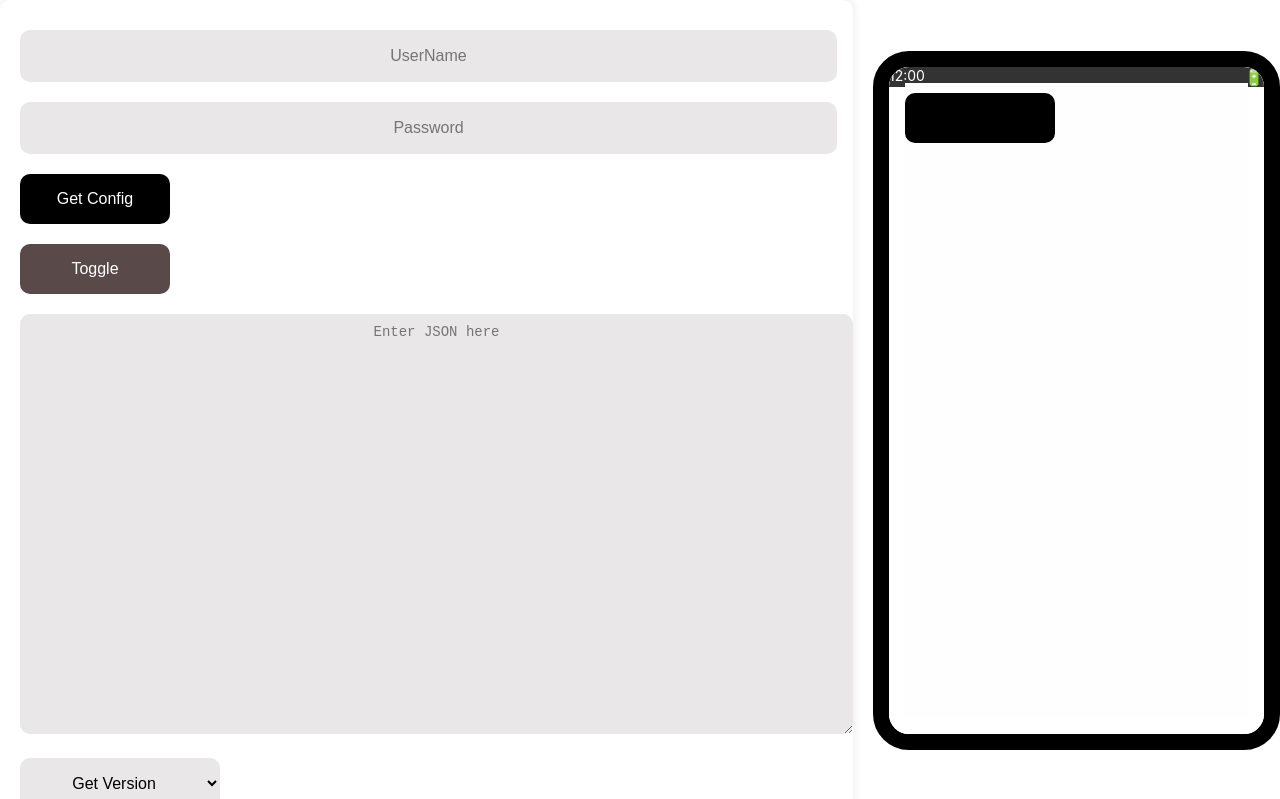
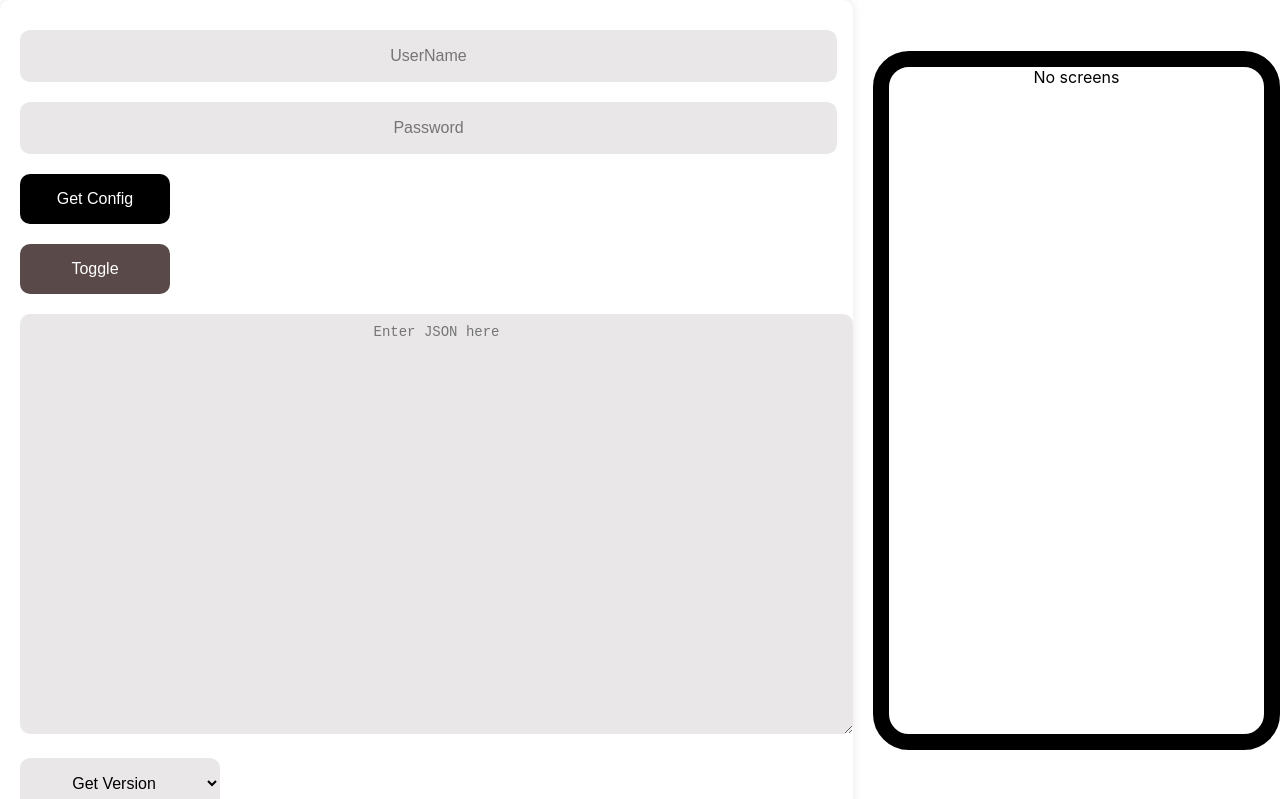
Before and after one commit to Amrock99/POSinator, a React (Create React App) app in the folder razorpay-pos/: page / in a window 1280 px wide. Shown: the top 799 px of the page. Built offline with nearby package versions, Linux system fonts and the light colour scheme.

Commit message:
basic render

```diff
--- a/razorpay-pos/src/App.js
+++ b/razorpay-pos/src/App.js
@@ -1,39 +1,16 @@
-// import "./App.css";
-// import CodeEditor from "./components/CodeEditor";
-// import Emulator from "./components/Emulator";
-// import { useState } from "react";
-
-// const App = () => {
-//   const [codeToRun, setCodeToRun] = useState("");
-
-//   const handleRunCode = (code) => {
-//     setCodeToRun(code);
-//   };
-
-//   return (
-//     <div className="app-container">
-//       <div className="editor-container">
-//         <CodeEditor onRun={handleRunCode} />
-//       </div>
-//       <div className="emulator-container">
-//         <Emulator code={codeToRun} />
-//       </div>
-//     </div>
-//   );
-// };
-
-// export default App;
-
-import React from "react";
+import React, { useState } from "react";
 import "./App.css";
 import "./components/LeftPanel";
 import Emulator from "./components/Emulator";
 import LeftPanel from "./components/LeftPanel";
+
 function App() {
+  const [data, setData] = useState();
+
   return (
     <div className="container">
-      <LeftPanel />
-      <Emulator />
+      <LeftPanel setData={setData} />
+      <Emulator data={data} />
     </div>
   );
 }
--- a/razorpay-pos/src/components/Emulator.js
+++ b/razorpay-pos/src/components/Emulator.js
@@ -1,104 +1,95 @@
-// import React from "react";
+import React, { useEffect, useState } from "react";
 
-// const Emulator = () => {
-//   return (
-//     <div className="right-panel">
-//       <div className="button">E Chalan</div>
-//       <div className="button">Helmet</div>
-//       <div className="button">Number Plate</div>
-//       <div className="button">Drink n Drive</div>
-//       <div className="button">Pillon Helmet</div>
-//       <button className="button-color">Button Color</button>
-//       <button className="background-color">Background Color</button>
-//     </div>
-//   );
-// };
-
-// export default Emulator;
-
-//Code 2
-// import React from "react";
-
-// const Emulator = () => {
-//   return (
-//     <div className="emulator">
-//       <iframe
-//         title="Emulator"
-//         src="https://www.browserstack.com/app-live"
-//         width="100%"
-//         height="100%"
-//         style={{ border: "none" }}
-//       ></iframe>
-//     </div>
-//   );
-// };
-
-// export default Emulator;
-
-//code 3
-// import React from "react";
-
-// const Emulator = () => {
-//   return (
-//     <div className="emulator">
-//       <div className="emulator-screen">
-//         <div className="status-bar">
-//           <span className="time">12:00</span>
-//           <span className="battery">🔋</span>
-//         </div>
-//         <div className="app-container">
-//           <div className="app-icon">📱</div>
-//           <div className="app-icon">🌐</div>
-//           <div className="app-icon">📞</div>
-//           <div className="app-icon">📧</div>
-//         </div>
-//         <div className="home-button"></div>
-//       </div>
-//     </div>
-//   );
-// };
-
-// export default Emulator;
-
-//code 4
-import React from "react";
-
-const widgets = [
-  {
-    value: "Button 1",
-  },
-  {
-    value: "Button 2",
-  },
-  {
-    value: "Button 3",
-  },
-];
-
-const Button = (widgets) => {
-  return <button>{widgets.value}</button>;
+const Button = ({ title, onClick, style }) => {
+  return (
+    <button style={{ cursor: "pointer", ...style }} onClick={onClick}>
+      {title}
+    </button>
+  );
 };
 
-const Emulator = () => {
+const Emulator = ({ data }) => {
+  const [screens, setScreens] = useState([]);
+  const [index, setIndex] = useState(0);
+
+  function handleBack() {
+    if (index === 0) return;
+    setIndex((index) => (index -= 1));
+  }
+
+  function handleNext() {
+    if (index === screens.length - 1) return;
+    setIndex((index) => (index += 1));
+  }
+
+  useEffect(() => {
+    if (data && data.screens) setScreens(data.screens);
+  }, [data]);
+
   return (
     <div className="emulator">
       <div className="android-emulator">
-        <div className="emulator-screen">
-          <div className="status-bar">
-            <span className="time">12:00</span>
-            <span className="battery">🔋</span>
+        {screens.length === 0 ? (
+          <div
+            style={{
+              display: "flex",
+              flex: 1,
+              alignItems: "center",
+              justifyContent: "center",
+            }}
+          >
+            No screens
           </div>
-          <div className="app-container">
-            <div className="app-icon">📱</div>
-            <div className="app-icon">🌐</div>
-            <div className="app-icon">📞</div>
-            <div className="app-icon">📧</div>
+        ) : (
+          <div
+            style={{ display: "flex", flexDirection: "column", height: "100%" }}
+          >
+            <div
+              style={{
+                flex: 1,
+                alignItems: "center",
+              }}
+            >
+              {/* Title */}
+              <h1 style={{ textAlign: "center" }}>
+                {screens[index]["heading-text"]}
+              </h1>
+              {/* Buttons */}
+              <div
+                style={{
+                  display: "flex",
+                  flexDirection: "column",
+                  alignItems: "center",
+                  flex: 1,
+                }}
+              >
+                {screens[index].widgets.map((widget, i) => {
+                  return (
+                    <Button
+                      key={i}
+                      title={widget["label-text"] ?? widget.value}
+                    />
+                  );
+                })}
+              </div>
+            </div>
+            {/* Actions */}
+            <div style={{ display: "flex", justifyContent: "space-around" }}>
+              <Button
+                title={"Back"}
+                onClick={handleBack}
+                style={{ cursor: index === 0 ? "no-drop" : "pointer" }}
+              />
+              <Button
+                title={"Next"}
+                onClick={handleNext}
+                style={{
+                  cursor: index === screens.length - 1 ? "no-drop" : "pointer",
+                }}
+              />
+            </div>
           </div>
-          <div className="home-button"></div>
-        </div>
-        <div className="android-frame">
-          <Button />
-        </div>
+        )}
       </div>
     </div>
   );
--- a/razorpay-pos/src/components/LeftPanel.js
+++ b/razorpay-pos/src/components/LeftPanel.js
@@ -1,6 +1,6 @@
 import React, { useState } from "react";
 
-const LeftPanel = () => {
+const LeftPanel = ({ setData }) => {
   const [jsonInput, setJsonInput] = useState("");
   const [formattedJson, setFormattedJson] = useState("");
 
@@ -9,8 +9,9 @@ const LeftPanel = () => {
       const parsedJson = JSON.parse(jsonInput);
       const beautifiedJson = JSON.stringify(parsedJson, null, 2); // Beautify JSON with 2 spaces indentation
       setFormattedJson(beautifiedJson);
+      setData(parsedJson);
     } catch (error) {
-      setFormattedJson("Invalid JSON");
+      alert("Invalid JSON");
     }
   };
 
```
Also changed, not shown: razorpay-pos/src/App.css (+1 -114 lines), razorpay-pos/src/components/data.json (added, +23 -0 lines).
